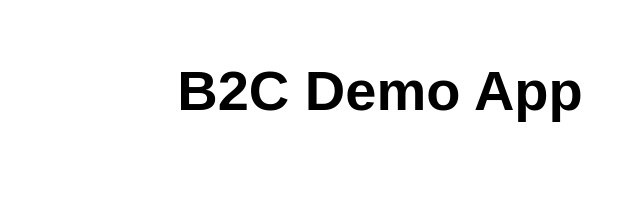
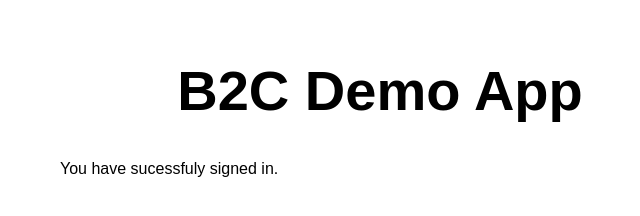
Before and after one commit to cloudtidings/B2CDemo-static-web-app, a website: page src/index.html in a window 1280 px wide. Shown: the whole page, without its empty margins (260-900 px from the left). Drawn offline with Linux system fonts and the light colour scheme.

Commit message:
Update index.html

```diff
--- a/src/index.html
+++ b/src/index.html
@@ -11,6 +11,7 @@
 <body>
   <main>
     <h1>B2C Demo App</h1>
+    You have sucessfuly signed in.
   </main>
 </body>
 
```
